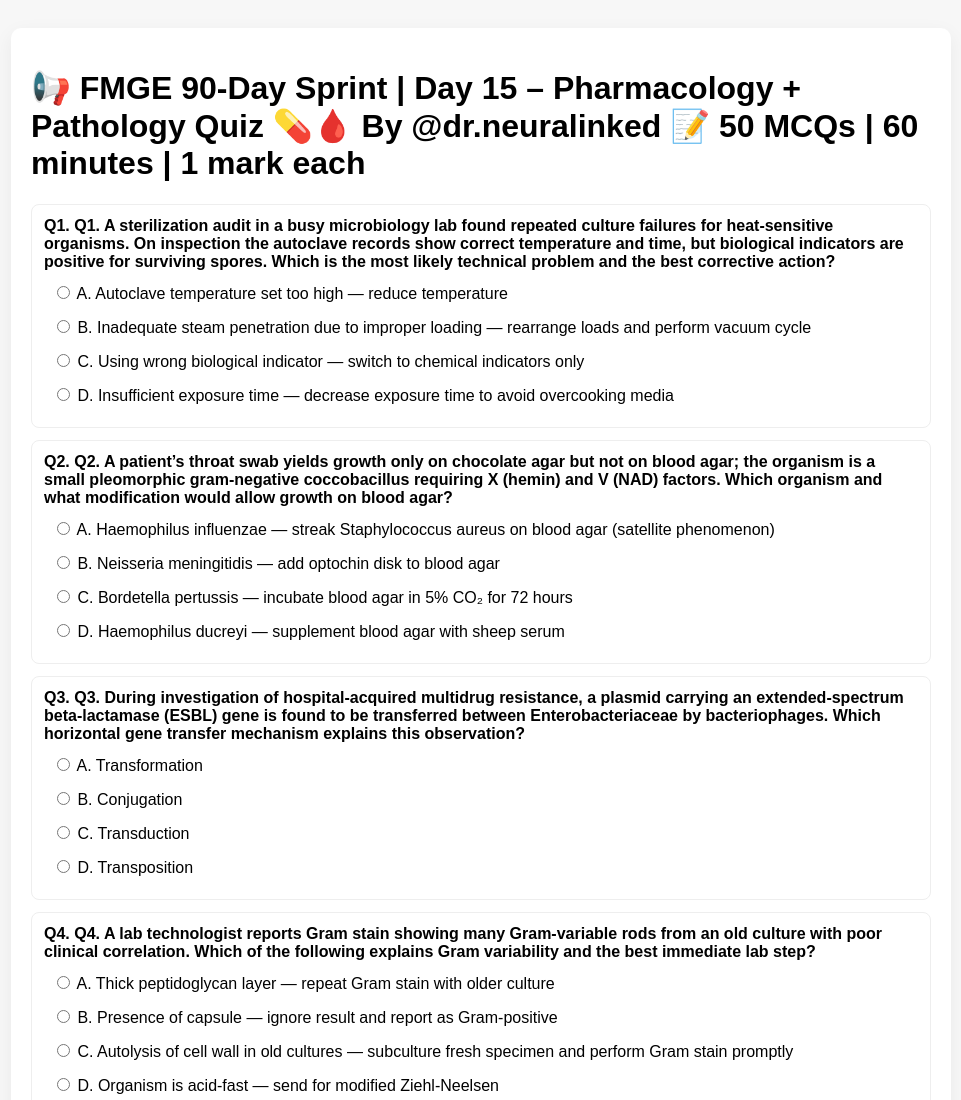
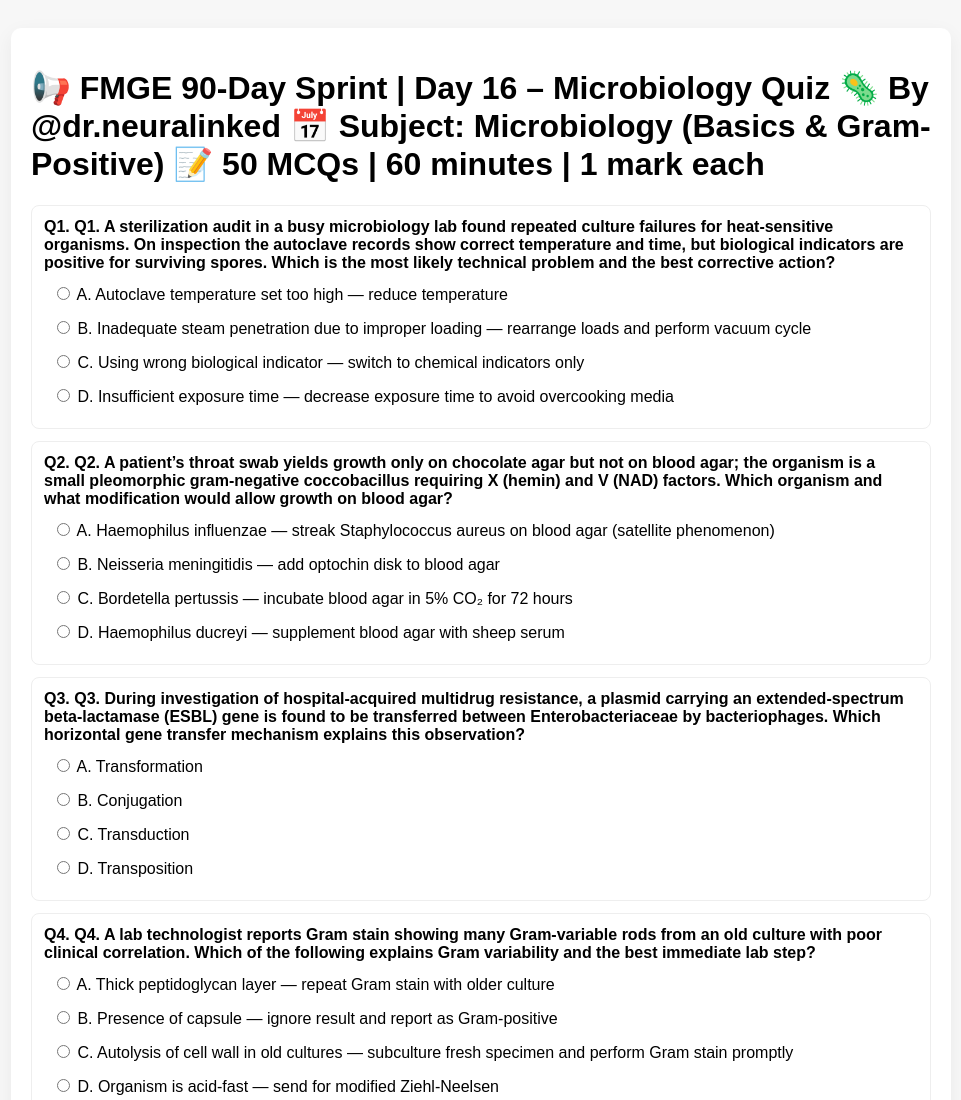
Before and after one commit to dr-neuralinked/quiz, a plain HTML site: page index.html in a window 1280 px wide. Shown: the top 1100 px of the page, without its empty margins (159-1120 px from the left). Drawn offline with Linux system fonts and the light colour scheme.

Commit message:
Update index.html

```diff
--- a/index.html
+++ b/index.html
@@ -20,10 +20,12 @@ body { font-family: Arial, sans-serif; padding: 20px; background: #f7f7f7; }
 </head>
 <body>
 <div class="container">
-<h1>📢 FMGE 90-Day Sprint | Day 15 – Pharmacology + Pathology Quiz 💊🩸
+<h1>📢 FMGE 90-Day Sprint | Day 16 – Microbiology Quiz 🦠
 By @dr.neuralinked
 
+📅 Subject: Microbiology (Basics & Gram-Positive)
 📝 50 MCQs | 60 minutes | 1 mark each
+
 </h1>
 <div id="quizContainer"></div>
 <button id="submitBtn">Submit</button>
```
